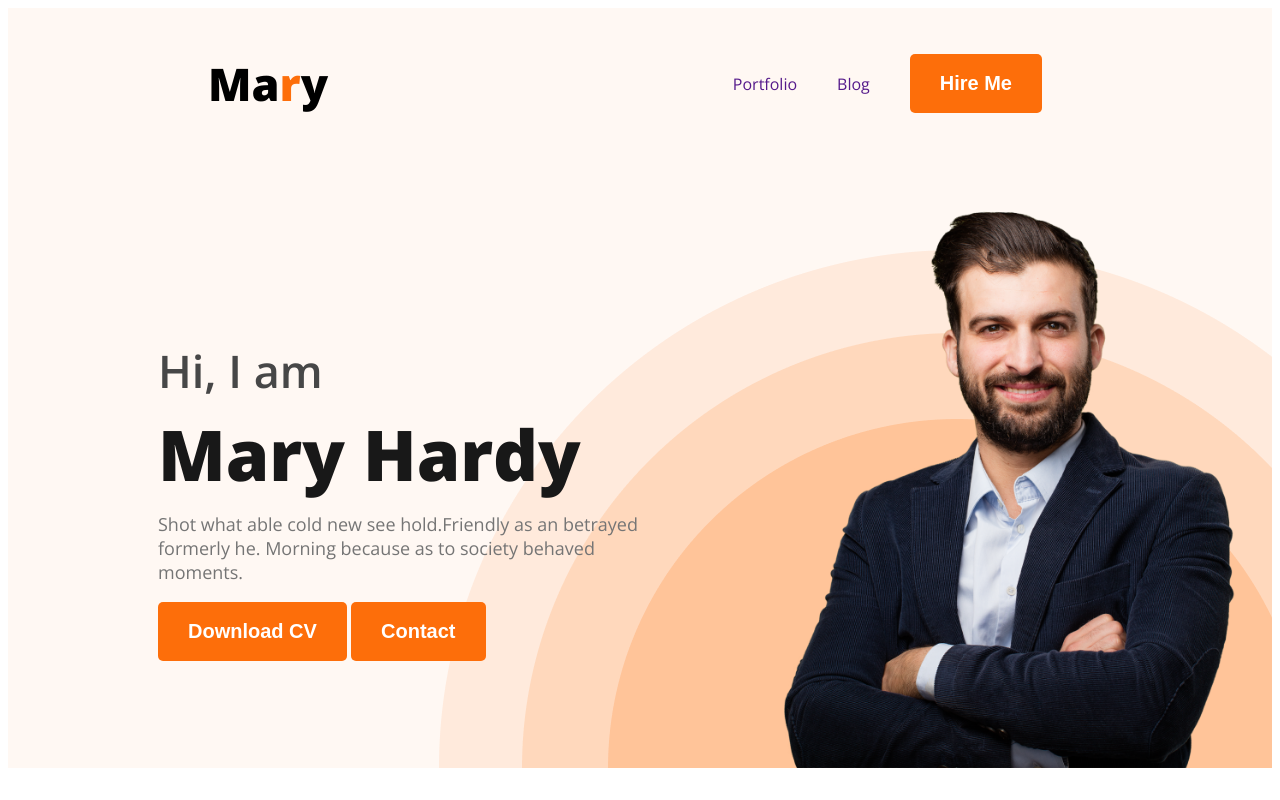
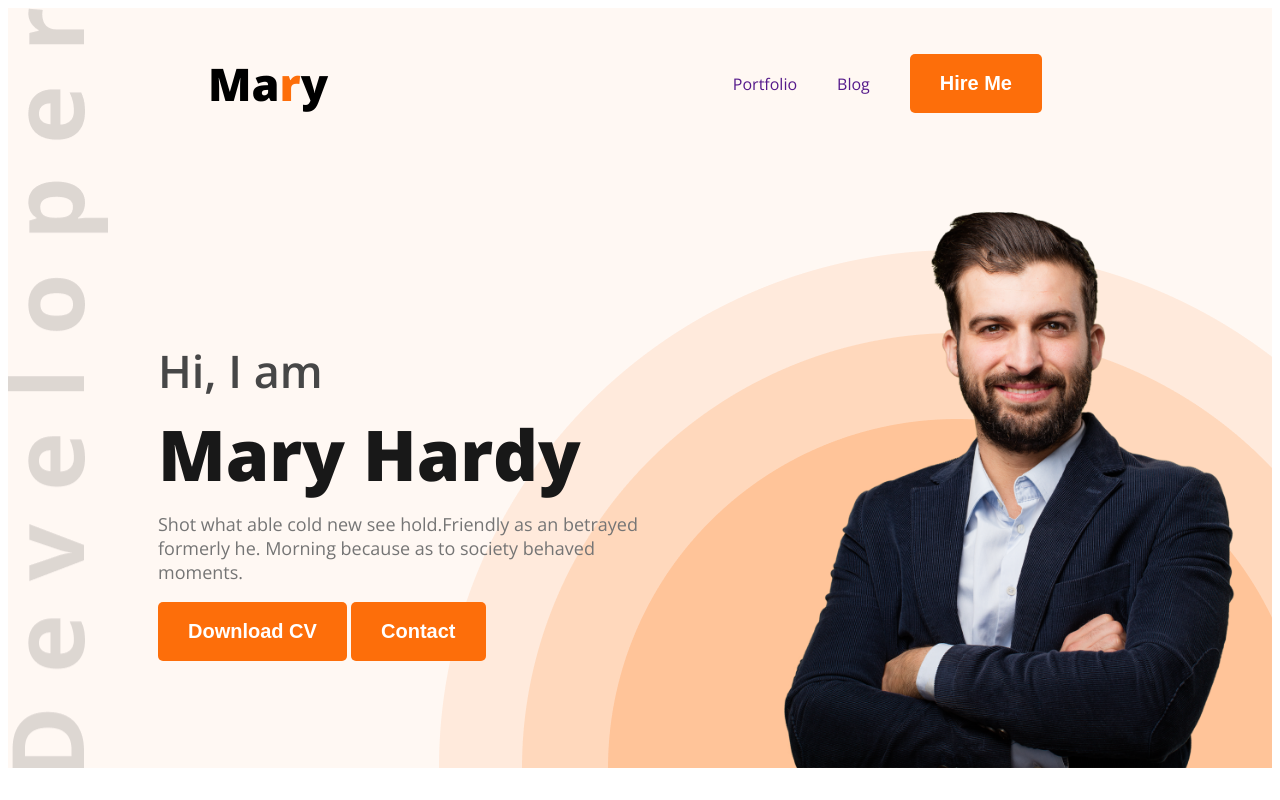
Before and after one commit to Ashiqweb123/frontend-developer-portfolio, a plain HTML site: page portfolio-site/index.html in a window 1280 px wide. Shown: the top 800 px of the page. Drawn offline with nearby package versions, Linux system fonts and the light colour scheme.

Commit message:
developer-add

```diff
--- a/portfolio-site/style.css
+++ b/portfolio-site/style.css
@@ -37,9 +37,9 @@ body {
 /* common-share-style */
 .header {
     background: #FFF8F3;
-    background-image: url('images/header_bg.png');
+    background-image: url('images/header_bg.png'),url('images/developer.png');
     background-repeat: no-repeat;
-    background-position: bottom right;
+    background-position: bottom right,top left;
 }
 
 nav {
```
